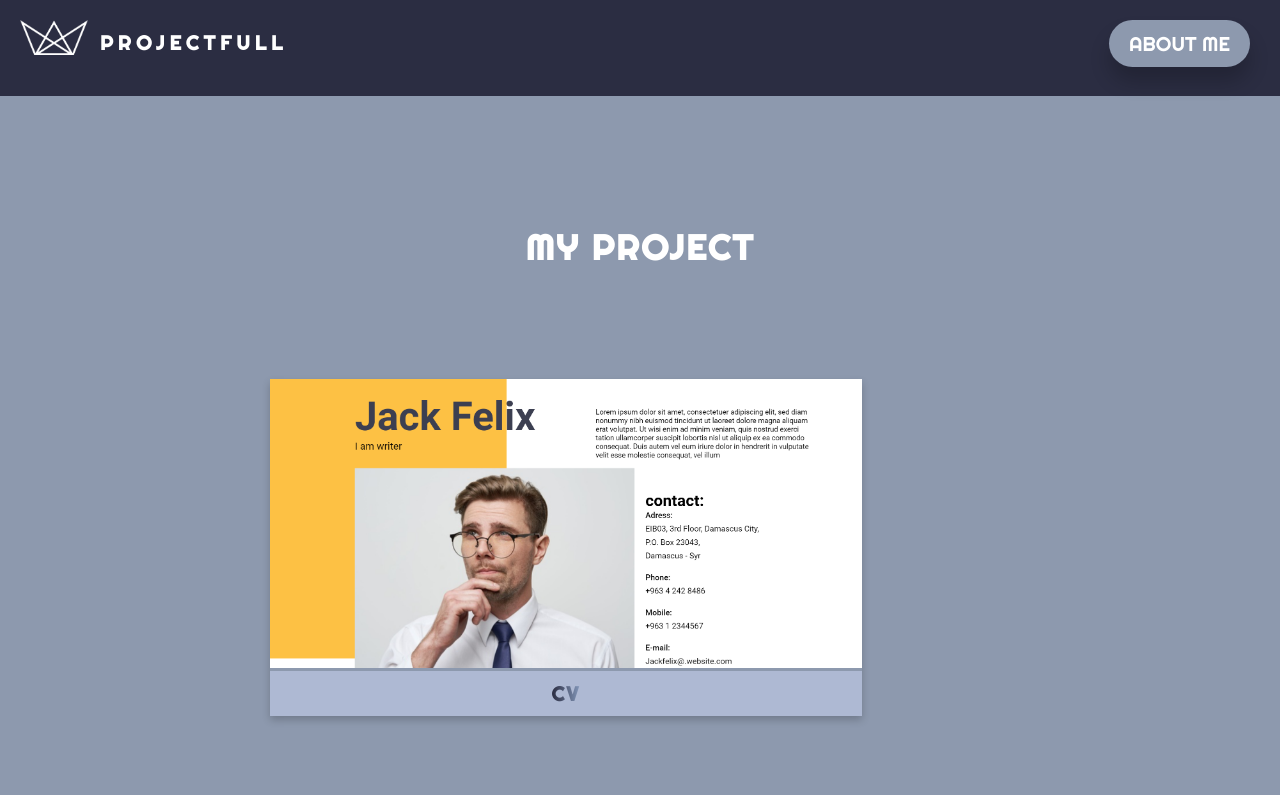
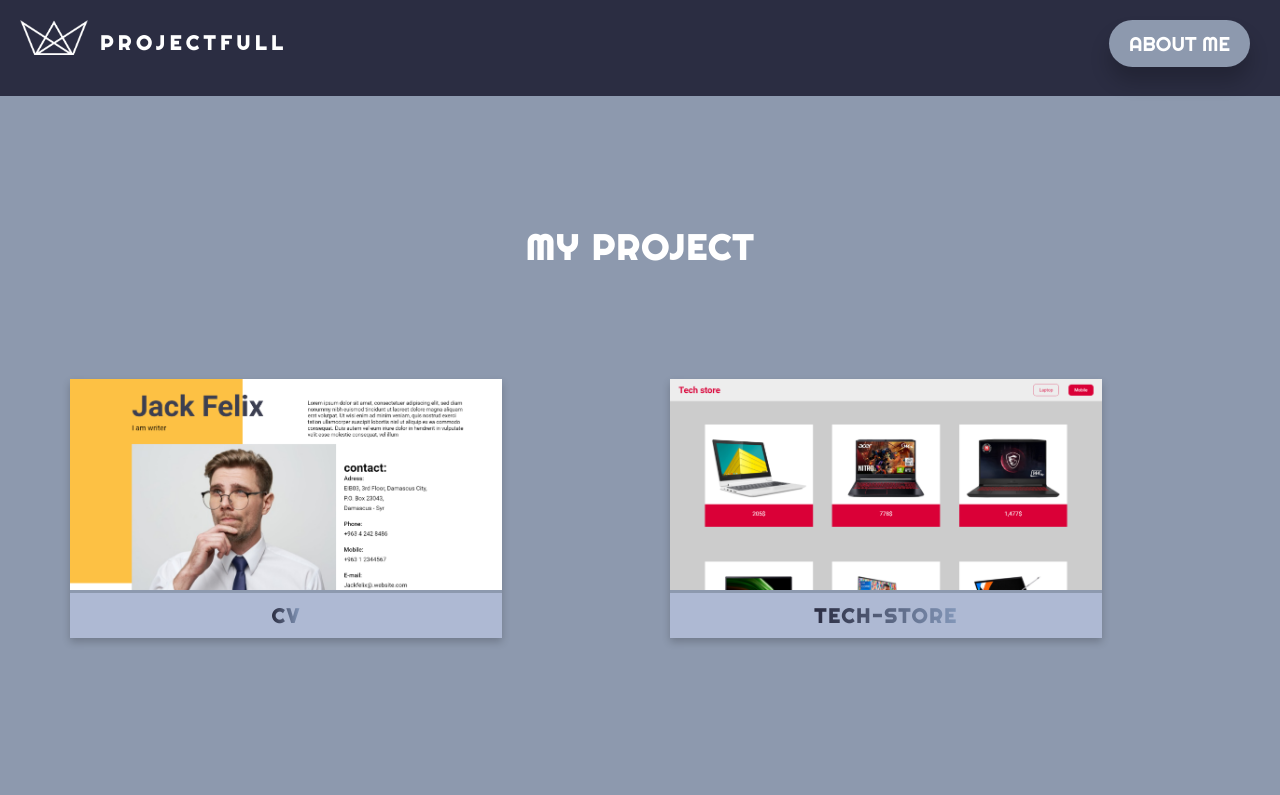
Before and after one commit to Mohammad-Daaboul98/projectFull, a website: page index.html in a window 1280 px wide. Shown: the top 795 px of the page. Drawn offline with Linux system fonts and the light colour scheme.

Commit message:
add tech store

```diff
--- a/index.html
+++ b/index.html
@@ -41,15 +41,27 @@
                 </h1>
             </div>
 
-            <div class="row " style="display: flex; justify-content: center;">
+            <div class="row">
 
-                <div class="col-2-of-3">
+                <div class="col-1-of-2">
                     <div class="card u-center-text">
                         <a href="https://mohammad-daaboul98.github.io/CV/" target="popup">
                             <img class="card__photo" src="./img/CV.png" alt="CV">
 
                             <div class="container u-center-text u-margin-bottom-big">
                                 <h3 class="container__heading">CV</h3>
+                            </div>
+                        </a>
+                    </div>
+                </div>
+
+                <div class="col-1-of-2">
+                    <div class="card u-center-text">
+                        <a href="https://mohammad-daaboul98.github.io/Tech-Website/" target="popup">
+                            <img class="card__photo" src="./img/Tech-store.png" alt="Tech-store">
+
+                            <div class="container u-center-text u-margin-bottom-big">
+                                <h3 class="container__heading">Tech-store</h3>
                             </div>
                         </a>
                     </div>
@@ -201,7 +213,7 @@
     </main>
 
     <footer class="footer ">
-        <a class=" footer__primary" >
+        <a class=" footer__primary">
             @Mohammad-Daaboul
         </a>
     </footer>
@@ -225,10 +237,13 @@
 
             <div class="popup__about-box">
                 <p class="popup__about">
-                    MY NAME IS <a href="https://www.facebook.com/mohammad.syl.7" class="popup__link" target="popup" > Mohammad Daaboul </a>
-                     I AM 23 YEARS  OLD RIGHT NOW I LIVE IN
-                    <a href="https://en.wikipedia.org/wiki/Damascus" class="popup__link" target="popup">DAMASCUS SYRIA</a> AND STUDY IN
-                    <a href="https://www.aiu.edu.sy/" class="popup__link" target="popup">ARAB INTERNATIONAL UNIVERSITY</a>
+                    MY NAME IS <a href="https://www.facebook.com/mohammad.syl.7" class="popup__link" target="popup">
+                        Mohammad Daaboul </a>
+                    I AM 23 YEARS OLD RIGHT NOW I LIVE IN
+                    <a href="https://en.wikipedia.org/wiki/Damascus" class="popup__link" target="popup">DAMASCUS
+                        SYRIA</a> AND STUDY IN
+                    <a href="https://www.aiu.edu.sy/" class="popup__link" target="popup">ARAB INTERNATIONAL
+                        UNIVERSITY</a>
                 </p>
 
             </div>
```
Also changed, not shown: img/Tech-store.png (added). Lines whose indentation alone changed are shown as unchanged.
